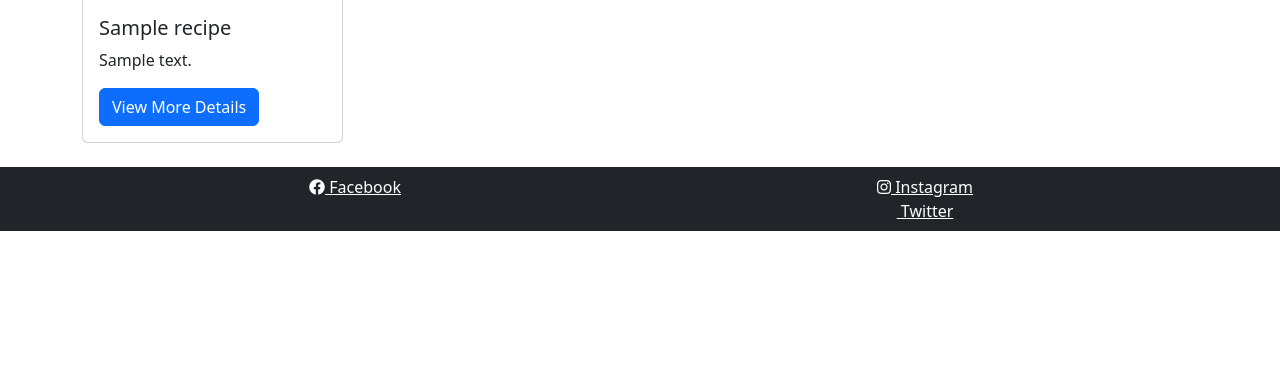
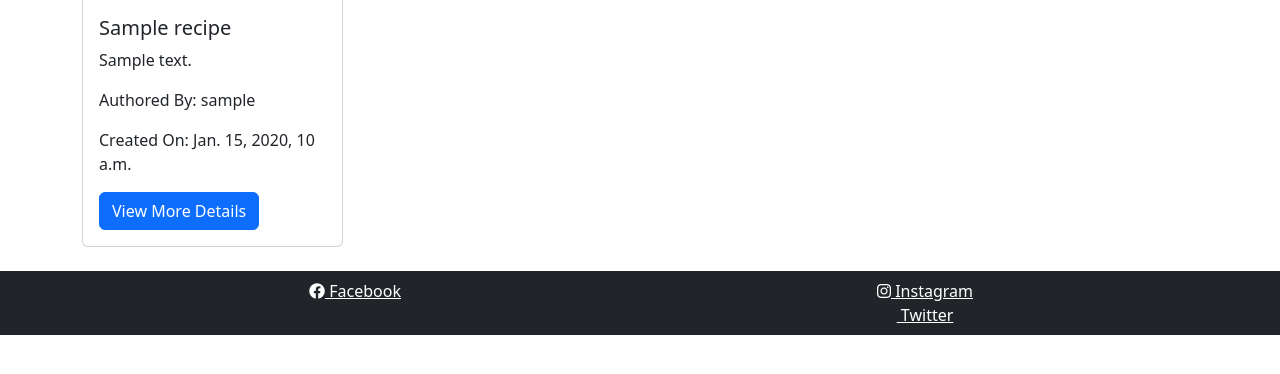
Before and after one commit to nataliatesarova/project-four, a Django app: page / in a window 1280 px wide. Shown: the part 124-498 px from the top of the page. Run offline with Django 3.2, Linux system fonts and the light colour scheme; tables that the repository leaves empty hold one stand-in row (values such as "Sample post"); parts of the project's set-up code (start-up, migrations or seed data) failed here and were passed over.

Commit message:
Truncate text and display user name and date

```diff
--- a/templates/blog/index.html
+++ b/templates/blog/index.html
@@ -1,4 +1,6 @@
 {% extends "base.html" %} {% block content %}
+<!-- jjj -->
+{% load recipe_filters %}
 
 <div class="container">
   <!-- Blog Entries Column -->
@@ -17,7 +19,9 @@
         </a>
         <div class="card-body">
           <h5 class="card-title">{{recipe.title}}</h5>
-          <p class="card-text">{{recipe.content}}</p>
+          <p class="card-text">{{recipe.content|truncate_text:20}}</p>
+          <p>Authored By: {{ recipe.author.username}}</p>
+          <p>Created On: {{ recipe.created_on}}</p>
           <a
             href="{% url 'recipe_detail' recipe.slug %}"
             class="btn btn-primary"
```
